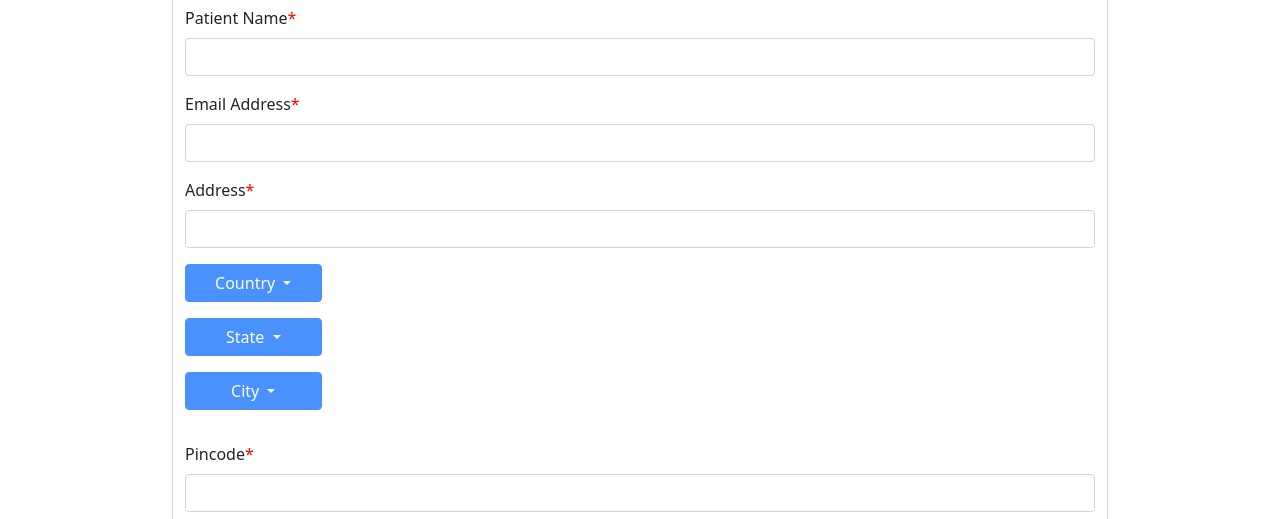
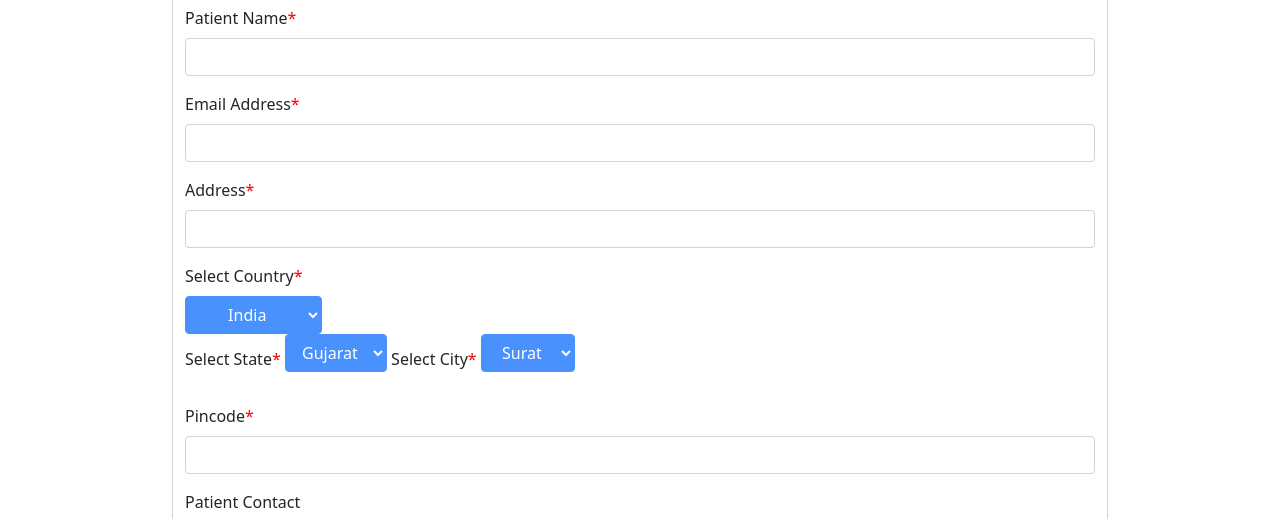
Before and after one commit to mukundjajadiya/e-patient, a plain HTML site: page index.html in a window 1280 px wide. Shown: the part 210-729 px from the top of the page. Drawn offline with nearby package versions, Linux system fonts and the light colour scheme.

Commit message:
Dropdown menu is modified

```diff
--- a/index.html
+++ b/index.html
@@ -134,52 +134,53 @@
 						</div>
 
 						<div class="custom-dropdown">
-							<div class="btn-group mb-3">
-								<button
-									type="button"
+							<label for="select_country" class="form-label required-star"
+								>Select Country</label>
+								<select type="button"
 								class="btn btn-primary dropdown-toggle"
 								style="opacity: 75%"
 								data-bs-toggle="dropdown"
 								aria-expanded="false"
-								>
-									Country
-								</button>
-								<ul class="dropdown-menu">
-									<li><a class="dropdown-item" href="#">America</a></li>
-									<li><a class="dropdown-item" href="#">India</a></li>
-								</ul>
+								name="country"
+								id="country">
+									<option class="option" value="India">India</option>
+									<option class="option" value="United States">United States</option>
+									<option class="option" value="China">China</option>
+									<option class="option" value="Canada"> Canada</option>
+									<option class="option" value="Brazil"> Brazil</option>
+									<option class="option" value="Russia"> Russia</option>
+									<option class="option" value="Australia"> Australia</option>
+							    </select>
 							</div>
 
+							<label for="select_state" class="form-label required-star"
+							>Select State</label>
 							<div class="btn-group mb-3">
-								<button
-									type="button"
+								<select type="button"
 								class="btn btn-primary dropdown-toggle"
 								style="opacity: 75%"
 								data-bs-toggle="dropdown"
 								aria-expanded="false"
-								>
-									State
-								</button>
-								<ul class="dropdown-menu">
-									<li><a class="dropdown-item" href="#">Gujarat</a></li>
-									<li><a class="dropdown-item" href="#">Goa</a></li>
-								</ul>
+								name="country"
+								id="country">
+									<option class="option" value="Gujarat">Gujarat</option>
+									<option class="option" value="Goa">Goa</option>
+								</select>
 							</div>
 
+							<label for="select_city" class="form-label required-star"
+								>Select City</label>
 							<div class="btn-group mb-3">
-								<button
-									type="button"
+								<select type="button"
 								class="btn btn-primary dropdown-toggle"
 								style="opacity: 75%"
 								data-bs-toggle="dropdown"
 								aria-expanded="false"
-								>
-									City
-								</button>
-								<ul class="dropdown-menu">
-									<li><a class="dropdown-item" href="#">Surat</a></li>
-									<li><a class="dropdown-item" href="#">Rajkot</a></li>
-								</ul>
+								name="country"
+								id="country">
+									<option class="option" value="Surat">Surat</option>
+									<option class="option" value="Rajkot">Rajkot</option>
+								</select>
 							</div>
 						</div>
 
--- a/style.css
+++ b/style.css
@@ -1,5 +1,10 @@
 .color-white{
     color: white !important;
+}
+
+.option{
+    background-color: white;
+    color: black;
 }
 
 .border-radios{
```
Lines whose indentation alone changed are shown as unchanged.
